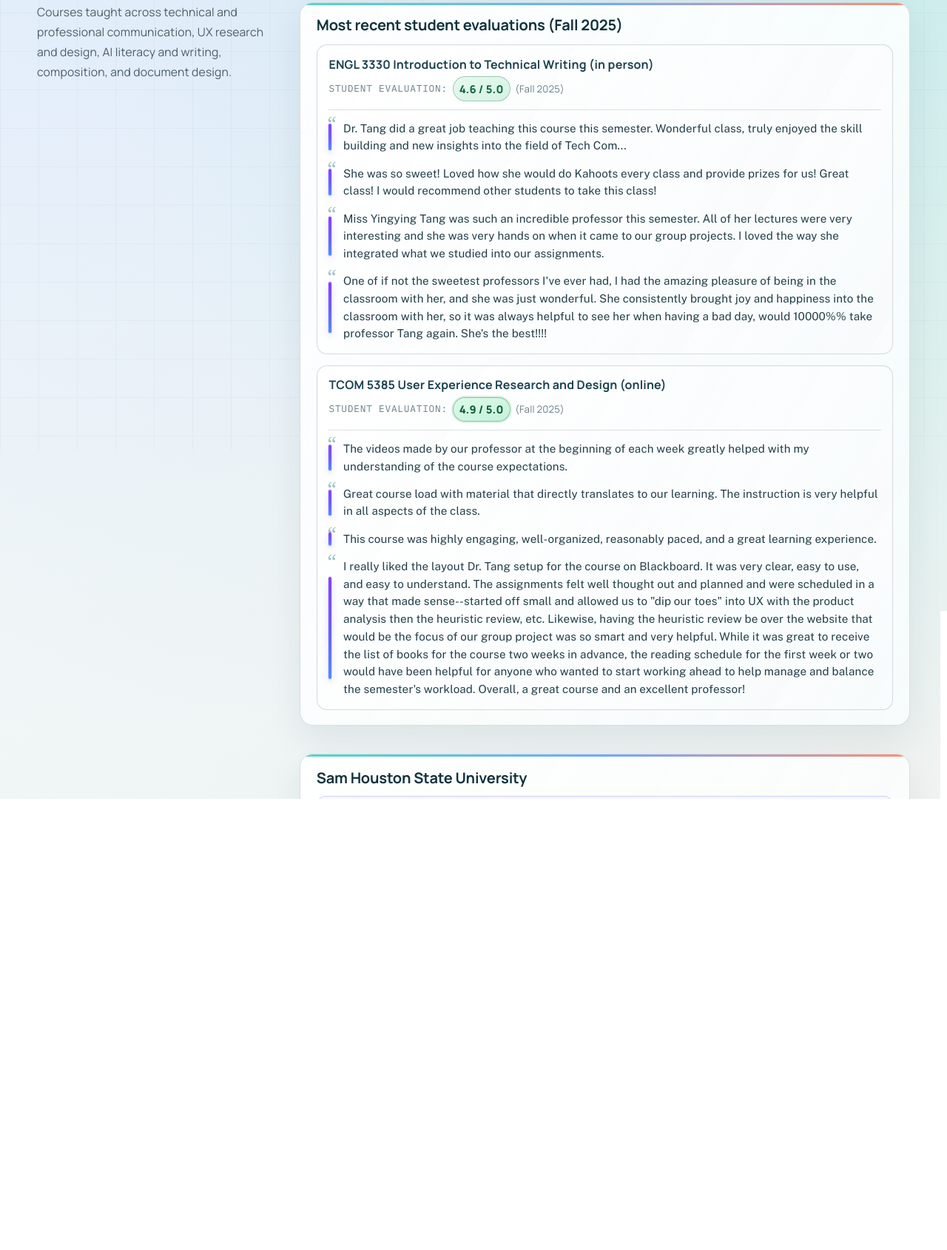
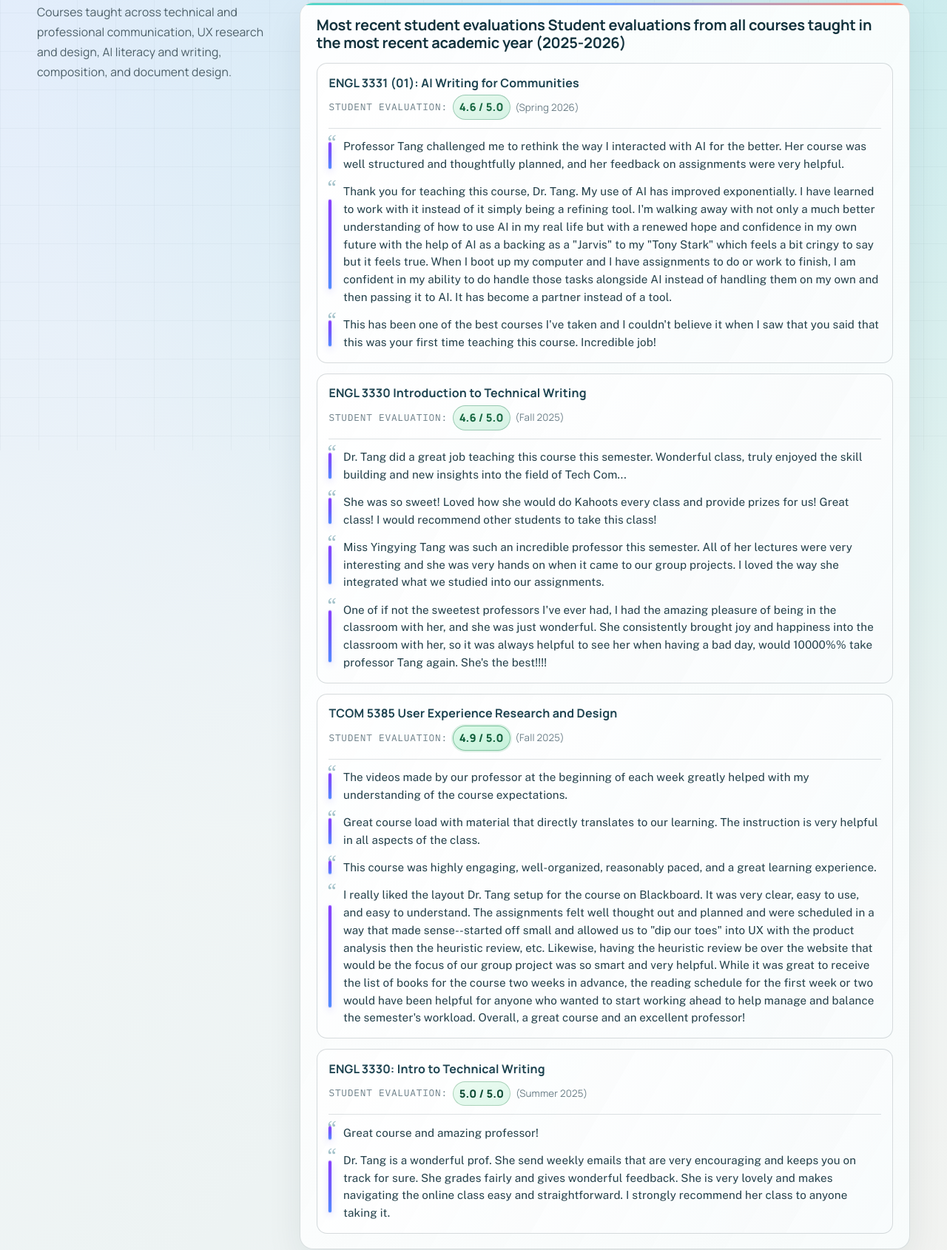
Before and after one commit to Yingyingtang7/academicsite, a plain HTML site: page teaching.html in a window 1280 px wide. Shown: the part 191-1881 px from the top of the page at 74% size. Drawn offline with nearby package versions, Linux system fonts and the light colour scheme.

Commit message:
Revise course evaluations and remove outdated section
Updated course evaluations and added new feedback for ENGL 3331 and ENGL 3330. Removed outdated section for North Carolina State University.

```diff
--- a/teaching.html
+++ b/teaching.html
@@ -26,11 +26,23 @@
     <p>Courses taught across technical and professional communication, UX research and design, AI literacy and writing, composition, and document design.</p>
 
     <section class="section evals-section">
-      <h2>Most recent student evaluations (Fall 2025)</h2>
+      <h2>Most recent student evaluations <span class="evals-subheading">Student evaluations from all courses taught in the most recent academic year (2025-2026)</span></h2>
 
       <article class="course-eval">
         <header class="course-eval-head">
-          <h3>ENGL 3330 Introduction to Technical Writing (in person)</h3>
+          <h3>ENGL 3331 (01): AI Writing for Communities</h3>
+          <p class="eval-score"><span class="eval-score-label">Student evaluation:</span> <span class="eval-score-value eval-score-value-46">4.6 / 5.0</span> <span class="eval-score-term">(Spring 2026)</span></p>
+        </header>
+        <ul class="eval-quotes">
+          <li><blockquote>Professor Tang challenged me to rethink the way I interacted with AI for the better. Her course was well structured and thoughtfully planned, and her feedback on assignments were very helpful.</blockquote></li>
+          <li><blockquote>Thank you for teaching this course, Dr. Tang. My use of AI has improved exponentially. I have learned to work with it instead of it simply being a refining tool. I'm walking away with not only a much better understanding of how to use AI in my real life but with a renewed hope and confidence in my own future with the help of AI as a backing as a "Jarvis" to my "Tony Stark" which feels a bit cringy to say but it feels true. When I boot up my computer and I have assignments to do or work to finish, I am confident in my ability to do handle those tasks alongside AI instead of handling them on my own and then passing it to AI. It has become a partner instead of a tool.</blockquote></li>
+          <li><blockquote>This has been one of the best courses I've taken and I couldn't believe it when I saw that you said that this was your first time teaching this course. Incredible job!</blockquote></li>
+        </ul>
+      </article>
+
+      <article class="course-eval">
+        <header class="course-eval-head">
+          <h3>ENGL 3330 Introduction to Technical Writing</h3>
           <p class="eval-score"><span class="eval-score-label">Student evaluation:</span> <span class="eval-score-value eval-score-value-46">4.6 / 5.0</span> <span class="eval-score-term">(Fall 2025)</span></p>
         </header>
         <ul class="eval-quotes">
@@ -43,7 +55,7 @@
 
       <article class="course-eval">
         <header class="course-eval-head">
-          <h3>TCOM 5385 User Experience Research and Design (online)</h3>
+          <h3>TCOM 5385 User Experience Research and Design</h3>
           <p class="eval-score"><span class="eval-score-label">Student evaluation:</span> <span class="eval-score-value eval-score-value-49">4.9 / 5.0</span> <span class="eval-score-term">(Fall 2025)</span></p>
         </header>
         <ul class="eval-quotes">
@@ -51,6 +63,17 @@
           <li><blockquote>Great course load with material that directly translates to our learning. The instruction is very helpful in all aspects of the class.</blockquote></li>
           <li><blockquote>This course was highly engaging, well-organized, reasonably paced, and a great learning experience.</blockquote></li>
           <li><blockquote>I really liked the layout Dr. Tang setup for the course on Blackboard. It was very clear, easy to use, and easy to understand. The assignments felt well thought out and planned and were scheduled in a way that made sense--started off small and allowed us to "dip our toes" into UX with the product analysis then the heuristic review, etc. Likewise, having the heuristic review be over the website that would be the focus of our group project was so smart and very helpful. While it was great to receive the list of books for the course two weeks in advance, the reading schedule for the first week or two would have been helpful for anyone who wanted to start working ahead to help manage and balance the semester's workload. Overall, a great course and an excellent professor!</blockquote></li>
+        </ul>
+      </article>
+
+      <article class="course-eval">
+        <header class="course-eval-head">
+          <h3>ENGL 3330: Intro to Technical Writing</h3>
+          <p class="eval-score"><span class="eval-score-label">Student evaluation:</span> <span class="eval-score-value eval-score-value-50">5.0 / 5.0</span> <span class="eval-score-term">(Summer 2025)</span></p>
+        </header>
+        <ul class="eval-quotes">
+          <li><blockquote>Great course and amazing professor!</blockquote></li>
+          <li><blockquote>Dr. Tang is a wonderful prof. She send weekly emails that are very encouraging and keeps you on track for sure. She grades fairly and gives wonderful feedback. She is very lovely and makes navigating the online class easy and straightforward. I strongly recommend her class to anyone taking it.</blockquote></li>
         </ul>
       </article>
     </section>
@@ -102,17 +125,6 @@
         </li>
       </ul>
     </section>
-
-    <section class="section">
-      <h2>North Carolina State University</h2>
-      <ul>
-        <li>
-          <h3>ENG 314 Technical Document Design and Editing (Guest lectures)</h3>
-          <p>In-person: 2016–2017 (2 sections)</p>
-          <p>Guest lectures focused on UX design and content strategy, including content audits and usability testing, in an advanced undergraduate course for technical communication majors.</p>
-        </li>
-      </ul>
-    </section>
   </main>
   <footer class="site-footer">
     <div class="site-footer-inner">
```
